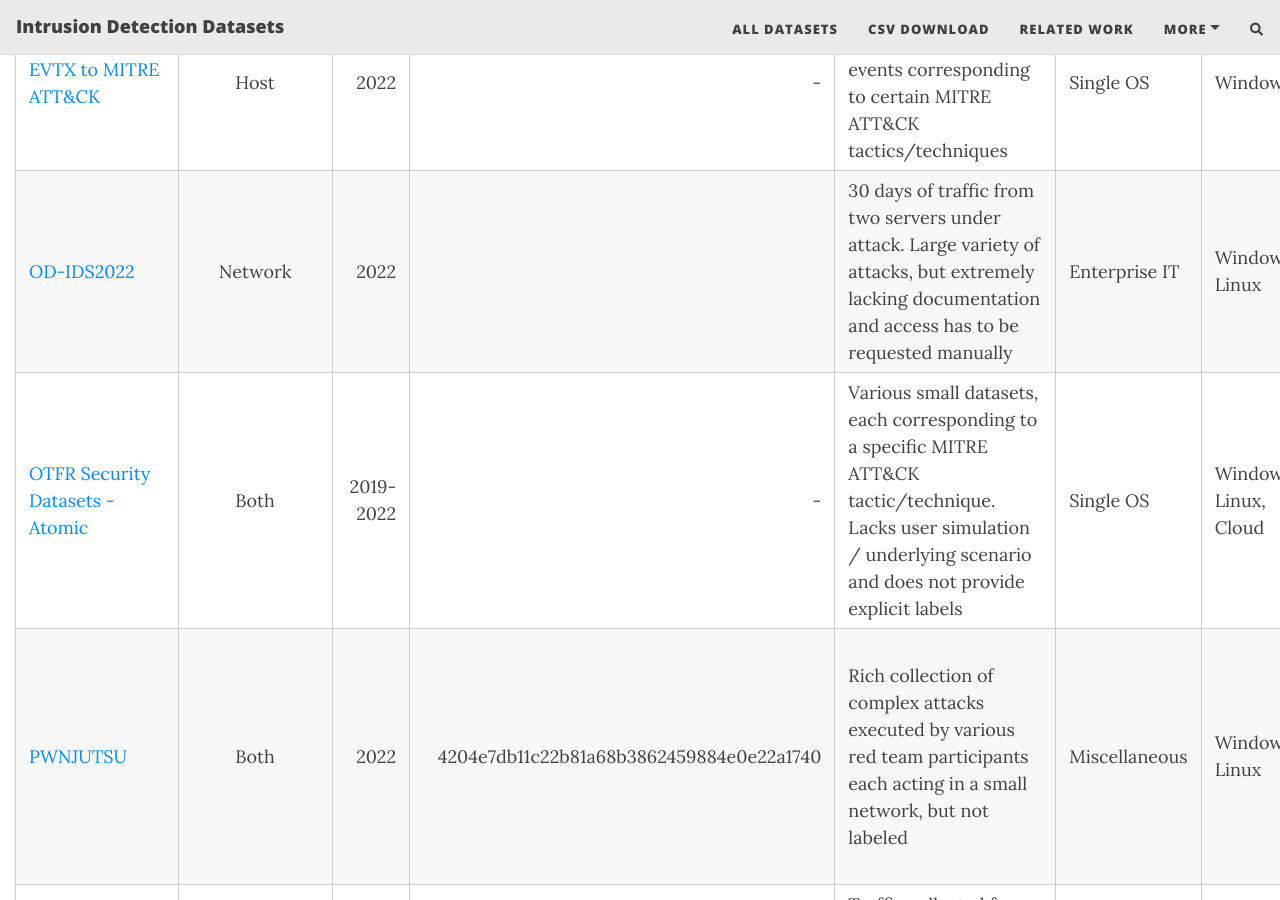
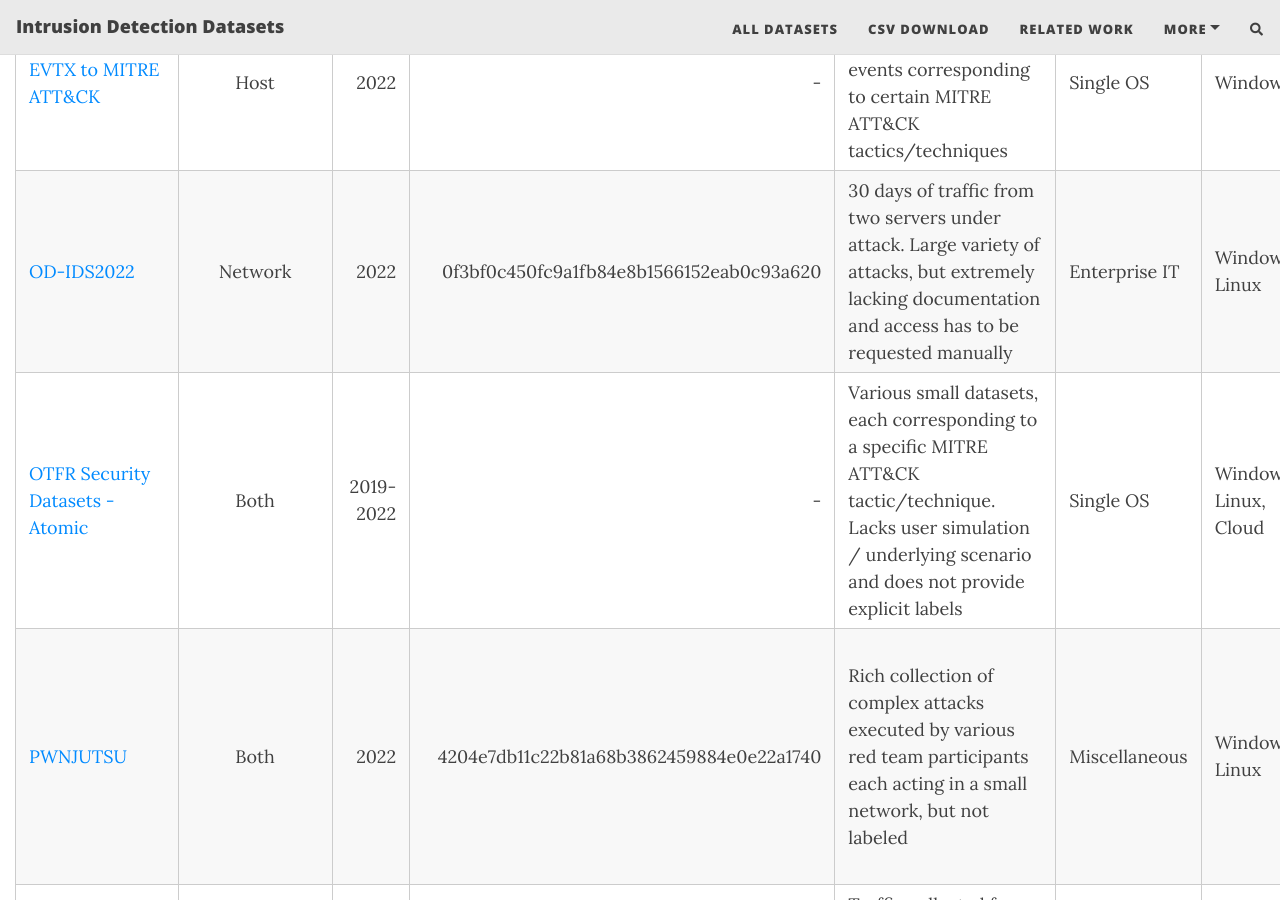
Before and after one commit to fkie-cad/COMIDDS, a Jekyll site: the page built from content/all_datasets.md, in a window 1280 px wide and 900 px high, scrolled down 1157 px. Built offline with Jekyll 4.4.1, drawn with Linux system fonts in a browser that asks for light colours; nearby versions of some CDN libraries; comment, search, counter and statistics services are not loaded.

Commit message:
Add S2 paperID

```diff
--- a/content/all_datasets.md
+++ b/content/all_datasets.md
@@ -13,7 +13,7 @@
 | [AIT Log Dataset](../datasets/ait_log_dataset)                                                     |       Both        |      2022 | fe2de271c6230c55048c75f5b05a28f93b8e3ccc | Huge variety of labeled logs collected from multiple simulation runs of an enterprise network under attack. With user emulation. but only Linux machines                    | Enterprise IT | Linux                 |    🟩     | pcaps, Suricata alerts, misc. logs (Apache, auth, dns, vpn, audit, suricata, syslog) |      130 GB |        206 GB |
 | [CLUE-LDS](../datasets/clue_lds)                                                                   |       Host        |      2022 | b263c973cbf149cdd8c2bd00a4db6be80670d82b | Database of real user behavior without known attacks, for evaluation of methods detecting shifts in user behavior                                                           | Subsystem     | Undisclosed           |    🟥     | Custom event logs                                                                    |      640 MB |       14,9 GB |
 | [EVTX to MITRE ATT&CK](../datasets/evtx_to_mitre_attck)                                            |       Host        |      2022 |                                        - | Small dataset providing various events corresponding to certain MITRE ATT&CK tactics/techniques                                                                             | Single OS     | Windows               |    🟩     | Windows events                                                                       |       <1 GB |         <1 GB |
-| [OD-IDS2022](../datasets/od_ids2022)                                                               |      Network      |      2022 |                                          | 30 days of traffic from two servers under attack. Large variety of attacks, but extremely lacking documentation and access has to be requested manually                     | Enterprise IT | Windows, Linux        |    🟩     | NetFlows                                                                             |           - |             - |
+| [OD-IDS2022](../datasets/od_ids2022)                                                               |      Network      |      2022 | 0f3bf0c450fc9a1fb84e8b1566152eab0c93a620 | 30 days of traffic from two servers under attack. Large variety of attacks, but extremely lacking documentation and access has to be requested manually                     | Enterprise IT | Windows, Linux        |    🟩     | NetFlows                                                                             |           - |             - |
 | [OTFR Security Datasets - Atomic](../datasets/otfr_atomic)                                         |       Both        | 2019-2022 |                                        - | Various small datasets, each corresponding to a specific MITRE ATT&CK tactic/technique. Lacks user simulation / underlying scenario and does not provide explicit labels    | Single OS     | Windows, Linux, Cloud |    🟨     | pcaps, Windows events, auditd logs, AWS CloudTrail logs                              |      125 MB |             - |
 | [PWNJUTSU](../datasets/pwnjutsu)                                                                   |       Both        |      2022 | 4204e7db11c22b81a68b3862459884e0e22a1740 | Rich collection of complex attacks executed by various red team participants each acting in a small network, but not labeled                                                | Miscellaneous | Windows, Linux        |    🟥     | pcaps, Windows events, Sysmon, auditd, various logs (Apache, auth, dns, ssh, etc.)   |       82 GB |             - |
 | [UWF-ZeekData22](../datasets/uwf_zeekdata22)                                                       |      Network      |      2022 | 8ef6e1a9b7c3a12800c94a3aa3d9e69ab28691a8 | Traffic collected from a university's wargaming course. Covers all MITRE ATT&CK tactics, though the overwhelming majority is simple recon and attacks are poorly documented | Enterprise IT | Windows, Linux        |    🟩     | pcaps, Zeek logs                                                                     |           - |        209 GB |
```
